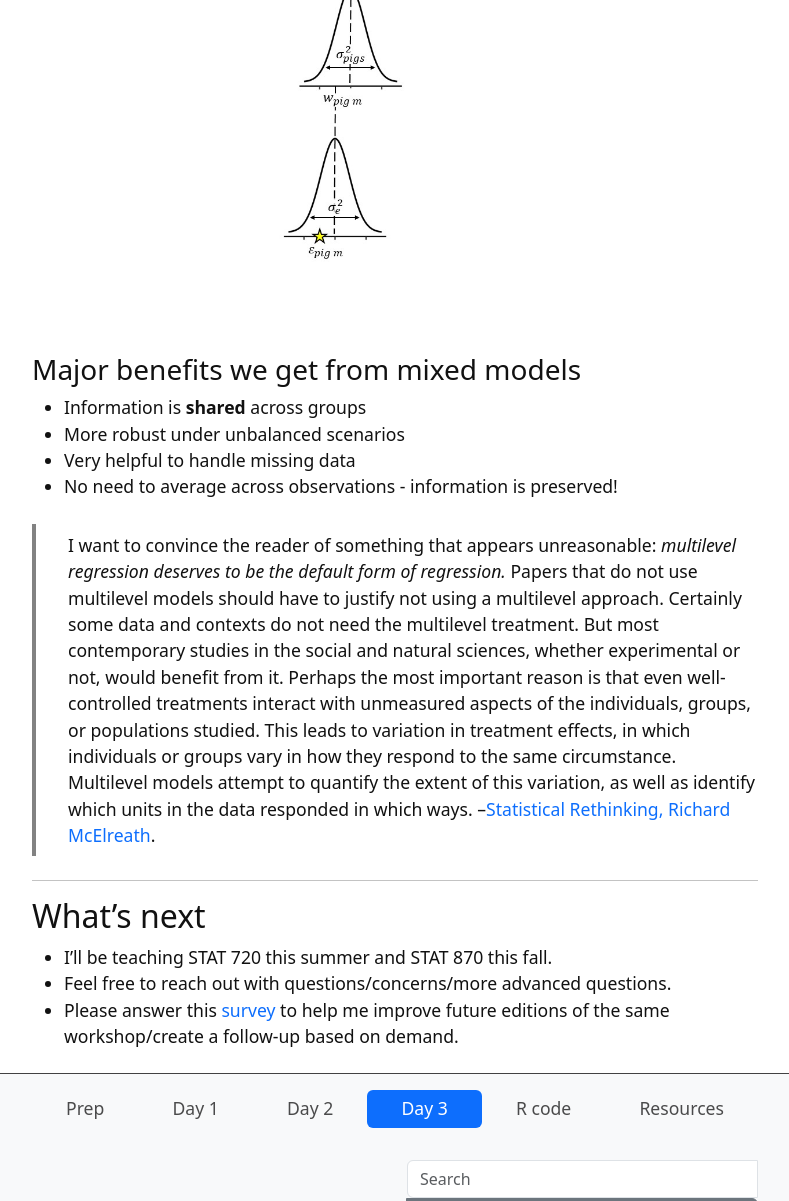
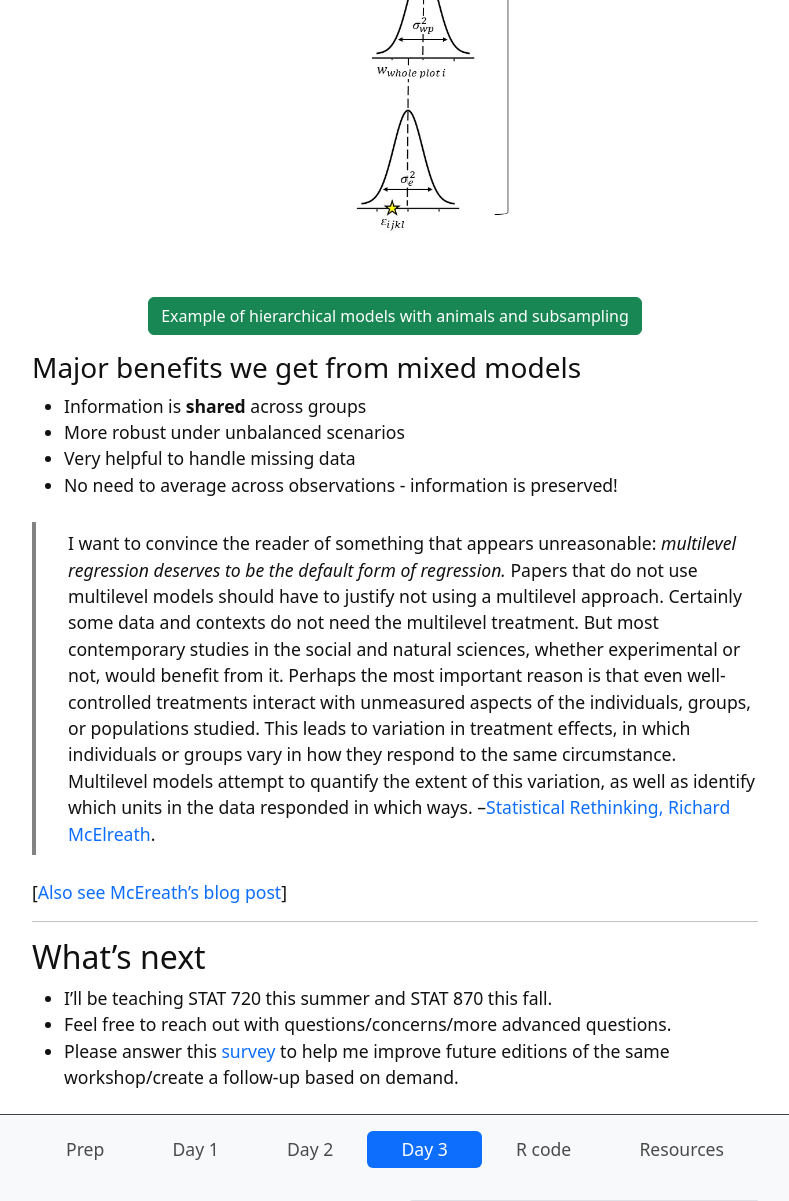
Before and after one commit to jlacasa/mixed-models-spring25, a Jekyll site: the page built from content/3-lesson.md, in a window 1280 px wide and 1400 px high, scrolled down 8624 px, cut to the strip 0-1201 px from the top of the window. Shown: the whole strip, without its empty margins (245-1034 px from the left). Built offline with Jekyll 4.4.1, drawn with Linux system fonts in a browser that asks for light colours; formulas are drawn with MathJax 3.

Commit message:
hierarchical figs

```diff
--- a/content/3-lesson.md
+++ b/content/3-lesson.md
@@ -389,7 +389,14 @@
 
 ### Why are mixed models sometimes called 'hierarchical' or 'multilevel' models?
 
-{% include figure.html img="day3/hierarchical.jpg" alt="" caption="" width="80%" %}
+{% include figure.html img="day3/hierarchical_ag.jpg" alt="" caption="" width="80%" %}
+
+{% capture figure_content_hierarchical_swine %}
+{% include figure.html img="day3/hierarchical_swine.jpg" alt="" caption="Schematic diagram of a Hierarchical Model with repeated measures and subsampling." width="100%" %}
+{% endcapture %}
+
+{% include modal.html button="Example of hierarchical models with animals and subsampling" color="success" id="modal-crd-hierarchical-animal" title="Hierarchical Model Animal Example" text=figure_content_hierarchical_swine %}
+
 
 ### Major benefits we get from mixed models
 
@@ -412,6 +419,7 @@
 responded in which ways.
 --[Statistical Rethinking, Richard McElreath](https://civil.colorado.edu/~balajir/CVEN6833/bayes-resources/RM-StatRethink-Bayes.pdf).
 
+[[Also see McEreath's blog post](https://elevanth.org/blog/2017/08/24/multilevel-regression-as-default/)]
 
 ------
 
```
Also changed, not shown: images/day3/hierarchical.jpg (deleted), images/day3/hierarchical_ag.jpg (added), images/day3/hierarchical_swine.jpg (added).
